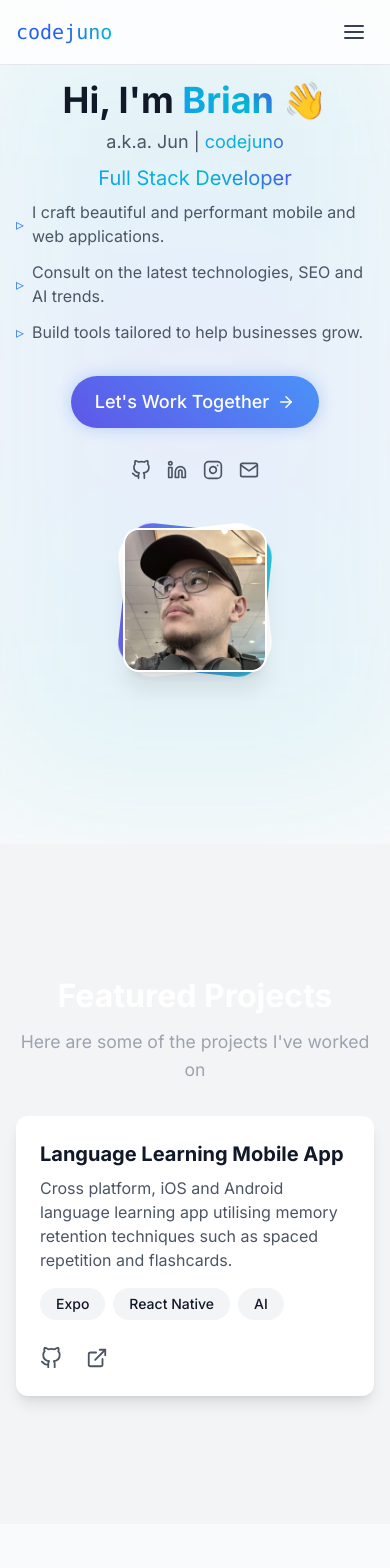
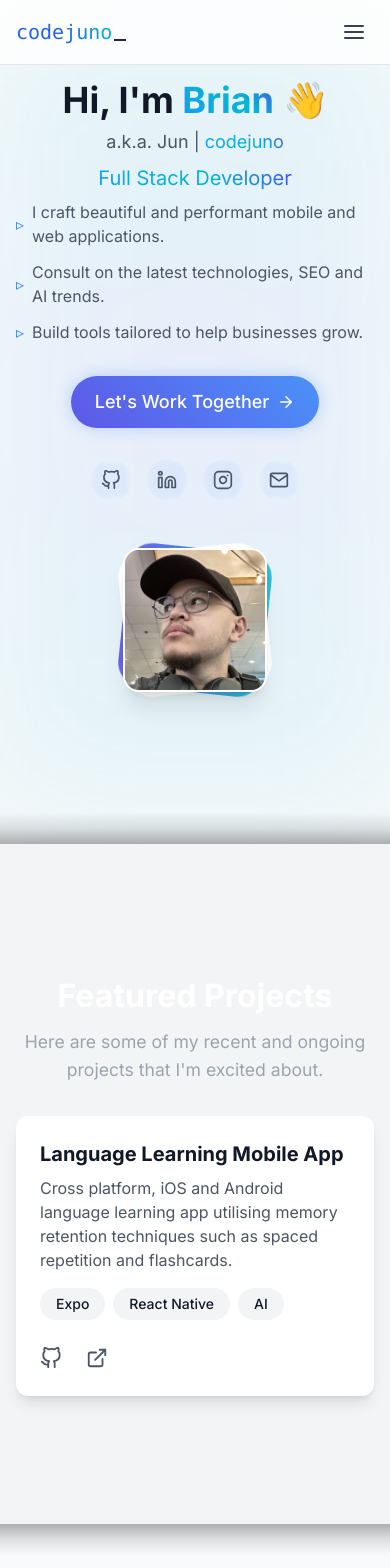
Before and after one commit to code-juno/code-juno-web, a Next.js app: page / in a window 390 px wide. Shown: the top 1568 px of the page. Built offline with nearby package versions, Linux system fonts and the light colour scheme.

Commit message:
add a footer and make everything prettier

```diff
--- a/app/components/SectionHeader.module.css
+++ b/app/components/SectionHeader.module.css
@@ -13,7 +13,7 @@
 .subtitle {
   font-size: 1.1rem;
   color: #9ca3af;
-  max-width: 600px;
+  max-width: 700px;
   margin: 0 auto;
   line-height: 1.6;
 }
--- /dev/null
+++ b/app/components/common/SocialLinks.module.css
@@ -0,0 +1,40 @@
+.socialLink {
+  @apply relative flex items-center justify-center w-10 h-10 rounded-full;
+  background: rgba(255, 255, 255, 0.1);
+  backdrop-filter: blur(4px);
+  transition: all 0.3s cubic-bezier(0.4, 0, 0.2, 1);
+}
+
+.socialLink::before {
+  content: "";
+  @apply absolute inset-0 rounded-full opacity-0;
+  background: radial-gradient(
+    circle at center,
+    rgba(79, 70, 229, 0.3) 0%,
+    rgba(59, 130, 246, 0.3) 50%,
+    rgba(14, 165, 233, 0.3) 100%
+  );
+  transition: opacity 0.3s ease;
+}
+
+.socialLink:hover {
+  transform: translateY(-2px);
+  background: rgba(255, 255, 255, 0.2);
+}
+
+.socialLink:hover::before {
+  opacity: 1;
+}
+
+.socialLink:active {
+  transform: translateY(0);
+}
+
+.socialIcon {
+  @apply relative z-10;
+  transition: transform 0.3s ease;
+}
+
+.socialLink:hover .socialIcon {
+  transform: scale(1.1);
+}
--- a/app/components/common/SocialLinks.tsx
+++ b/app/components/common/SocialLinks.tsx
@@ -3,12 +3,12 @@
 import { FiGithub, FiLinkedin, FiInstagram, FiMail } from "react-icons/fi";
 import { SOCIAL_LINKS } from "@/app/constants";
 import type { SocialLink } from "@/app/types";
-
-type SocialLinksProps = {
+import styles from "./SocialLinks.module.css";
+interface SocialLinksProps {
   className?: string;
   linkClassName?: string;
   iconSize?: number;
-};
+}
 
 const socialLinks: SocialLink[] = [
   {
@@ -48,7 +48,7 @@ export default function SocialLinks({
           rel={
             link.href.startsWith("mailto:") ? undefined : "noopener noreferrer"
           }
-          className={linkClassName}
+          className={`${linkClassName} ${styles.socialLink}`}
           aria-label={link.label}
         >
           <link.icon size={iconSize} />
--- a/app/components/sections/ContactSection.tsx
+++ b/app/components/sections/ContactSection.tsx
@@ -3,7 +3,6 @@
 import { motion } from "framer-motion";
 import styles from "./ContactSection.module.css";
 import ContactForm from "../common/ContactForm";
-import SocialLinks from "../common/SocialLinks";
 import { SECTION_IDS } from "@/app/constants";
 import SectionHeader from "../SectionHeader";
 
@@ -11,7 +10,7 @@ export default function ContactSection() {
   return (
     <section id={SECTION_IDS.CONTACT} className={styles.contactSection}>
       <div className={styles.contactBackground} />
-      <div className="py-32 px-4 sm:px-6 lg:px-8">
+      <div className="py-48 px-4 sm:px-6 lg:px-8">
         <div className="max-w-7xl mx-auto">
           <motion.div
             initial={{ opacity: 0, y: 20 }}
@@ -27,14 +26,6 @@ export default function ContactSection() {
 
             <div className={styles.formContainer}>
               <ContactForm />
-
-              {/* Social Links */}
-              <div className={styles.socialContainer}>
-                <SocialLinks
-                  iconSize={24}
-                  linkClassName={styles.contactSocialLink}
-                />
-              </div>
             </div>
           </motion.div>
         </div>
--- /dev/null
+++ b/app/components/sections/FooterSection.module.css
@@ -0,0 +1,11 @@
+.footer {
+  @apply border-t border-gray-200 dark:border-gray-800 bg-gray-50 dark:bg-gray-900;
+}
+
+.footerLink {
+  @apply hover:text-gray-900 dark:hover:text-white transition-colors duration-200;
+}
+
+.footerLink:hover {
+  @apply text-blue-500 dark:text-blue-400;
+}
--- /dev/null
+++ b/app/components/sections/FooterSection.tsx
@@ -0,0 +1,57 @@
+"use client";
+
+import Link from "next/link";
+import { FiGithub } from "react-icons/fi";
+import SocialLinks from "../common/SocialLinks";
+import { PERSONAL_INFO } from "@/app/constants";
+import styles from "./FooterSection.module.css";
+
+export default function FooterSection() {
+  const currentYear = new Date().getFullYear();
+
+  return (
+    <footer className={styles.footer}>
+      <div className="max-w-7xl mx-auto px-4 sm:px-6 lg:px-8 py-12">
+        <div className="flex flex-col items-center gap-6">
+          {/* Social Links */}
+          <SocialLinks iconSize={20} />
+
+          {/* Quick Links */}
+          <nav className="flex flex-wrap justify-center gap-6 text-sm text-gray-500 dark:text-gray-400">
+            <Link href="#about" className={styles.footerLink}>
+              About
+            </Link>
+            <Link href="#projects" className={styles.footerLink}>
+              Projects
+            </Link>
+            <Link href="#skills" className={styles.footerLink}>
+              Skills
+            </Link>
+            <Link href="#contact" className={styles.footerLink}>
+              Contact
+            </Link>
+          </nav>
+
+          {/* Copyright */}
+          <div className="text-sm text-gray-500 dark:text-gray-400 text-center">
+            <p>
+              © {currentYear} {PERSONAL_INFO.NAME}. All rights reserved.
+            </p>
+            <p className="mt-2 text-xs">
+              Built with Next.js & Tailwind CSS •{" "}
+              <a
+                href="https://github.com/code-juno/code-juno-web"
+                target="_blank"
+                rel="noopener noreferrer"
+                className={styles.footerLink}
+              >
+                <FiGithub className="inline mr-1" />
+                Source Code
+              </a>
+            </p>
+          </div>
+        </div>
+      </div>
+    </footer>
+  );
+}
--- /dev/null
+++ b/app/components/sections/ProjectsSection.module.css
@@ -0,0 +1,30 @@
+.projectsSection {
+  @apply relative;
+}
+
+.projectsSection::before,
+.projectsSection::after {
+  content: "";
+  @apply absolute left-0 right-0 h-32;
+  pointer-events: none;
+}
+
+.projectsSection::before {
+  @apply top-0 -mt-8 h-8;
+  background: linear-gradient(
+    to bottom,
+    transparent 0%,
+    rgba(0, 0, 0, 0.1) 50%,
+    rgba(0, 0, 0, 0.3) 100%
+  );
+}
+
+.projectsSection::after {
+  @apply bottom-0 -mb-8 h-8;
+  background: linear-gradient(
+    to top,
+    transparent,
+    rgba(0, 0, 0, 0.1) 50%,
+    rgba(0, 0, 0, 0.3) 100%
+  );
+}
--- a/app/components/sections/ProjectsSection.tsx
+++ b/app/components/sections/ProjectsSection.tsx
@@ -5,6 +5,8 @@ import { FiGithub, FiExternalLink } from "react-icons/fi";
 import Image from "next/image";
 import { useState } from "react";
 import SectionHeader from "../SectionHeader";
+import styles from "./ProjectsSection.module.css";
+import { SECTION_IDS } from "@/app/constants";
 
 type Project = {
   title: string;
@@ -111,8 +113,8 @@ function ProjectCard({ project }: { project: Project }) {
 export default function ProjectsSection() {
   return (
     <section
-      id="projects"
-      className="py-32 px-4 sm:px-6 lg:px-8 bg-gray-100 dark:bg-gray-800"
+      id={SECTION_IDS.PROJECTS}
+      className={`${styles.projectsSection} py-32 px-4 sm:px-6 lg:px-8 bg-gray-100 dark:bg-gray-800`}
     >
       <div className="max-w-7xl mx-auto">
         <motion.div
@@ -123,7 +125,7 @@ export default function ProjectsSection() {
         >
           <SectionHeader
             title="Featured Projects"
-            subtitle="Here are some of the projects I've worked on"
+            subtitle="Here are some of my recent and ongoing projects that I'm excited about."
           />
         </motion.div>
         <div className="grid grid-cols-1 md:grid-cols-2 lg:grid-cols-3 gap-8">
--- a/app/page.tsx
+++ b/app/page.tsx
@@ -5,6 +5,7 @@ import HeroSection from "./components/sections/HeroSection";
 import ProjectsSection from "./components/sections/ProjectsSection";
 import SkillsSection from "./components/sections/SkillsSection";
 import ContactSection from "./components/sections/ContactSection";
+import FooterSection from "./components/sections/FooterSection";
 
 export default function Home() {
   return (
@@ -14,6 +15,7 @@ export default function Home() {
       <ProjectsSection />
       <SkillsSection />
       <ContactSection />
+      <FooterSection />
     </main>
   );
 }
```
